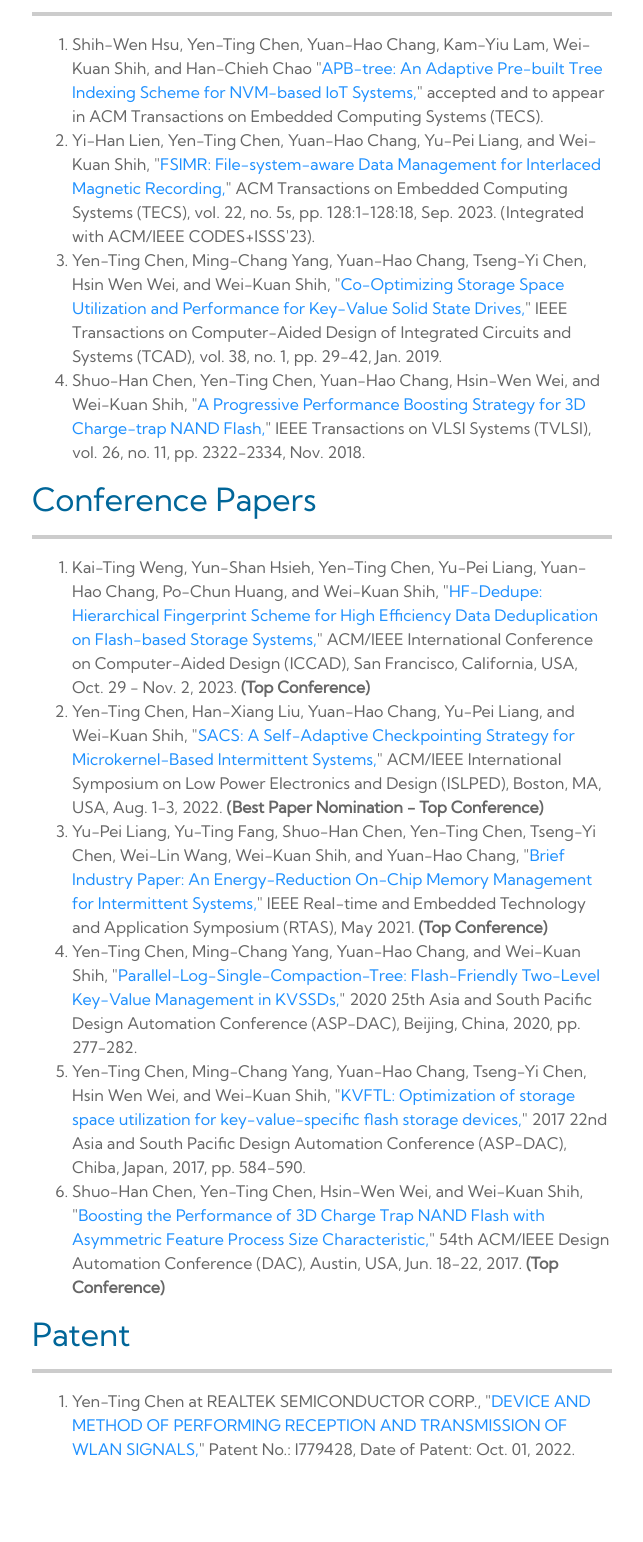
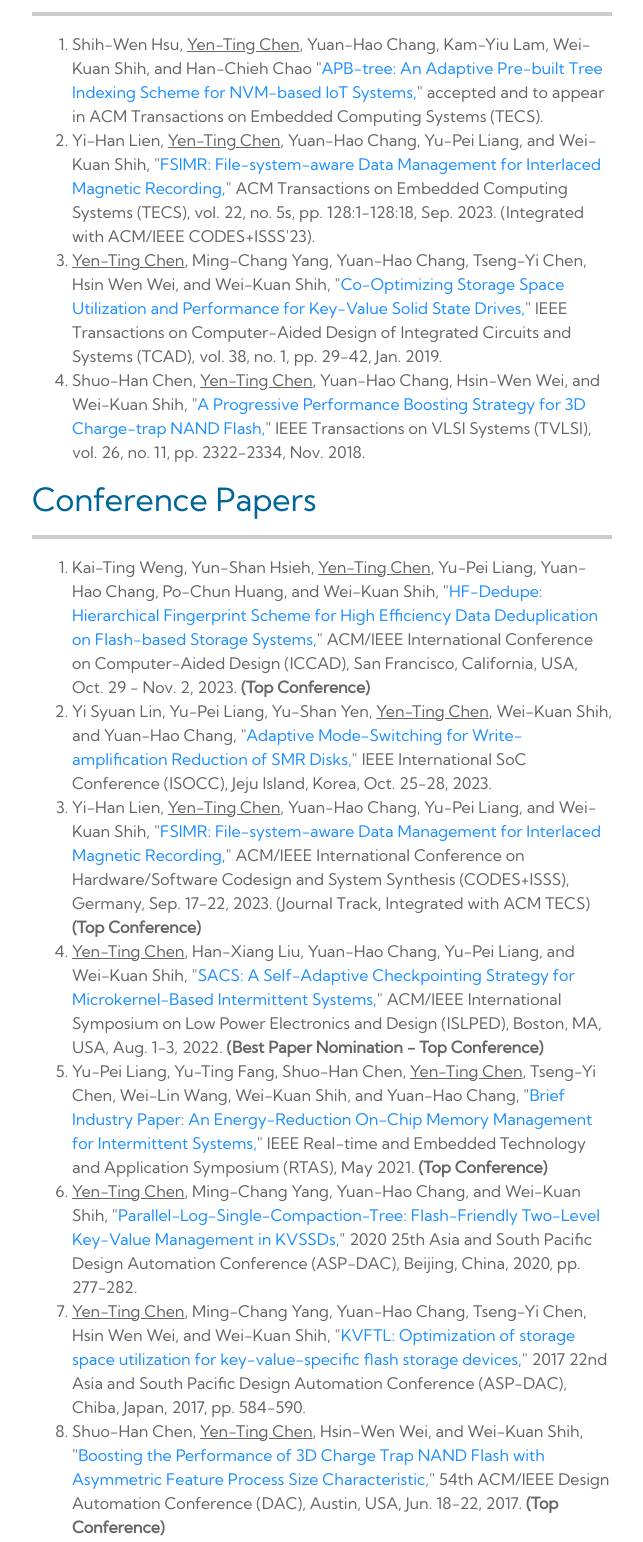
Before and after one commit to andychen0116/andychen0116.github.io, a plain HTML site: page index.html in a window 1280 px wide. Shown: the part 3920-5462 px from the top of the page, without its empty margins (598-1241 px from the left). Drawn offline with Linux system fonts and the light colour scheme.

Commit message:
Update index.html

```diff
--- a/index.html
+++ b/index.html
@@ -376,16 +376,16 @@ https://templatemo.com/tm-555-upright
                         <!-- <hr class="tm-hr-short mb-5"> -->
                             <p>
                                 <ol>
-                                    <li/> Shih-Wen Hsu, Yen-Ting Chen, Yuan-Hao Chang, Kam-Yiu Lam, Wei-Kuan Shih, and Han-Chieh Chao
+                                    <li/> Shih-Wen Hsu, <u>Yen-Ting Chen</u>, Yuan-Hao Chang, Kam-Yiu Lam, Wei-Kuan Shih, and Han-Chieh Chao
                                         "<font color="#1E90FF">APB-tree: An Adaptive Pre-built Tree Indexing Scheme for NVM-based IoT Systems,</font>"
                                         accepted and to appear in ACM Transactions on Embedded Computing Systems (TECS).
-                                    <li/> Yi-Han Lien, Yen-Ting Chen, Yuan-Hao Chang, Yu-Pei Liang, and Wei-Kuan Shih,
+                                    <li/> Yi-Han Lien, <u>Yen-Ting Chen</u>, Yuan-Hao Chang, Yu-Pei Liang, and Wei-Kuan Shih,
                                         "<font color="#1E90FF">FSIMR: File-system-aware Data Management for Interlaced Magnetic Recording,</font>"
                                         ACM Transactions on Embedded Computing Systems (TECS), vol. 22, no. 5s, pp. 128:1-128:18, Sep. 2023. (Integrated with ACM/IEEE CODES+ISSS'23).
-                                    <li/> Yen-Ting Chen, Ming-Chang Yang, Yuan-Hao Chang, Tseng-Yi Chen, Hsin Wen Wei, and Wei-Kuan Shih,
+                                    <li/> <u>Yen-Ting Chen</u>, Ming-Chang Yang, Yuan-Hao Chang, Tseng-Yi Chen, Hsin Wen Wei, and Wei-Kuan Shih,
                                         "<font color="#1E90FF">Co-Optimizing Storage Space Utilization and Performance for Key-Value Solid State Drives,</font>"
                                         IEEE Transactions on Computer-Aided Design of Integrated Circuits and Systems (TCAD), vol. 38, no. 1, pp. 29-42, Jan. 2019.
-                                    <li/> Shuo-Han Chen, Yen-Ting Chen, Yuan-Hao Chang, Hsin-Wen Wei, and Wei-Kuan Shih,
+                                    <li/> Shuo-Han Chen, <u>Yen-Ting Chen</u>, Yuan-Hao Chang, Hsin-Wen Wei, and Wei-Kuan Shih,
                                         "<font color="#1E90FF">A Progressive Performance Boosting Strategy for 3D Charge-trap NAND Flash,</font>"
                                         IEEE Transactions on VLSI Systems (TVLSI), vol. 26, no. 11, pp. 2322-2334, Nov. 2018.
                                 </ol>
@@ -394,25 +394,32 @@ https://templatemo.com/tm-555-upright
                         <hr class="mb-2">
                             <p>
                                 <ol>
-                                    <li/> Kai-Ting Weng, Yun-Shan Hsieh, Yen-Ting Chen, Yu-Pei Liang, Yuan-Hao Chang, Po-Chun Huang, and Wei-Kuan Shih,
+                                    <li/> Kai-Ting Weng, Yun-Shan Hsieh, <u>Yen-Ting Chen</u>, Yu-Pei Liang, Yuan-Hao Chang, Po-Chun Huang, and Wei-Kuan Shih,
                                         "<font color="#1E90FF">HF-Dedupe: Hierarchical Fingerprint Scheme for High Efficiency Data Deduplication on Flash-based Storage Systems,</font>"
                                         ACM/IEEE International Conference on Computer-Aided Design (ICCAD), San Francisco, California, USA, Oct. 29 - Nov. 2, 2023.
                                         <strong>(Top Conference)</strong>
-                                    <li/> Yen-Ting Chen, Han-Xiang Liu, Yuan-Hao Chang, Yu-Pei Liang, and Wei-Kuan Shih,
+                                    <li/> Yi Syuan Lin, Yu-Pei Liang, Yu-Shan Yen, <u>Yen-Ting Chen</u>, Wei-Kuan Shih, and Yuan-Hao Chang,
+                                        "<font color="#1E90FF">Adaptive Mode-Switching for Write-amplification Reduction of SMR Disks,</font>"
+                                        IEEE International SoC Conference (ISOCC), Jeju Island, Korea, Oct. 25-28, 2023.
+                                    <li/> Yi-Han Lien, <u>Yen-Ting Chen</u>, Yuan-Hao Chang, Yu-Pei Liang, and Wei-Kuan Shih,
+                                        "<font color="#1E90FF">FSIMR: File-system-aware Data Management for Interlaced Magnetic Recording,</font>"
+                                        ACM/IEEE International Conference on Hardware/Software Codesign and System Synthesis (CODES+ISSS), Germany, Sep. 17-22, 2023.
+                                        (Journal Track, Integrated with ACM TECS) <strong>(Top Conference)</strong>
+                                    <li/> <u>Yen-Ting Chen</u>, Han-Xiang Liu, Yuan-Hao Chang, Yu-Pei Liang, and Wei-Kuan Shih,
                                         "<font color="#1E90FF">SACS: A Self-Adaptive Checkpointing Strategy for Microkernel-Based Intermittent Systems,</font>"
                                         ACM/IEEE International Symposium on Low Power Electronics and Design (ISLPED), Boston, MA, USA, Aug. 1-3, 2022.
                                         <strong>(Best Paper Nomination - Top Conference)</strong>
-                                    <li/> Yu-Pei Liang, Yu-Ting Fang, Shuo-Han Chen, Yen-Ting Chen, Tseng-Yi Chen, Wei-Lin Wang, Wei-Kuan Shih, and Yuan-Hao Chang,
+                                    <li/> Yu-Pei Liang, Yu-Ting Fang, Shuo-Han Chen, <u>Yen-Ting Chen</u>, Tseng-Yi Chen, Wei-Lin Wang, Wei-Kuan Shih, and Yuan-Hao Chang,
                                         "<font color="#1E90FF">Brief Industry Paper: An Energy-Reduction On-Chip Memory Management for Intermittent Systems,</font>"
                                         IEEE Real-time and Embedded Technology and Application Symposium (RTAS), May 2021.
                                         <strong>(Top Conference)</strong>
-                                    <li/> Yen-Ting Chen, Ming-Chang Yang, Yuan-Hao Chang, and Wei-Kuan Shih,
+                                    <li/> <u>Yen-Ting Chen</u>, Ming-Chang Yang, Yuan-Hao Chang, and Wei-Kuan Shih,
                                         "<font color="#1E90FF">Parallel-Log-Single-Compaction-Tree: Flash-Friendly Two-Level Key-Value Management in KVSSDs,</font>"
                                         2020 25th Asia and South Pacific Design Automation Conference (ASP-DAC), Beijing, China, 2020, pp. 277-282.
-                                    <li/> Yen-Ting Chen, Ming-Chang Yang, Yuan-Hao Chang, Tseng-Yi Chen, Hsin Wen Wei, and Wei-Kuan Shih,
+                                    <li/> <u>Yen-Ting Chen</u>, Ming-Chang Yang, Yuan-Hao Chang, Tseng-Yi Chen, Hsin Wen Wei, and Wei-Kuan Shih,
                                         "<font color="#1E90FF">KVFTL: Optimization of storage space utilization for key-value-specific flash storage devices,</font>"
                                         2017 22nd Asia and South Pacific Design Automation Conference (ASP-DAC), Chiba, Japan, 2017, pp. 584-590.
-                                    <li/> Shuo-Han Chen, Yen-Ting Chen, Hsin-Wen Wei, and Wei-Kuan Shih,
+                                    <li/> Shuo-Han Chen, <u>Yen-Ting Chen</u>, Hsin-Wen Wei, and Wei-Kuan Shih,
                                         "<font color="#1E90FF">Boosting the Performance of 3D Charge Trap NAND Flash with Asymmetric Feature Process Size Characteristic,</font>"
                                         54th ACM/IEEE Design Automation Conference (DAC), Austin, USA, Jun. 18-22, 2017.
                                         <strong>(Top Conference)</strong>
@@ -422,7 +429,7 @@ https://templatemo.com/tm-555-upright
                         <hr class="mb-2">
                             <p>
                                 <ol>
-                                    <li/> Yen-Ting Chen at REALTEK SEMICONDUCTOR CORP.,
+                                    <li/> <u>Yen-Ting Chen</u> at REALTEK SEMICONDUCTOR CORP.,
                                         "<font color="#1E90FF">DEVICE AND METHOD OF PERFORMING RECEPTION AND TRANSMISSION OF WLAN SIGNALS,</font>"
                                         Patent No.: I779428, Date of Patent: Oct. 01, 2022.
                                 </ol>
```
